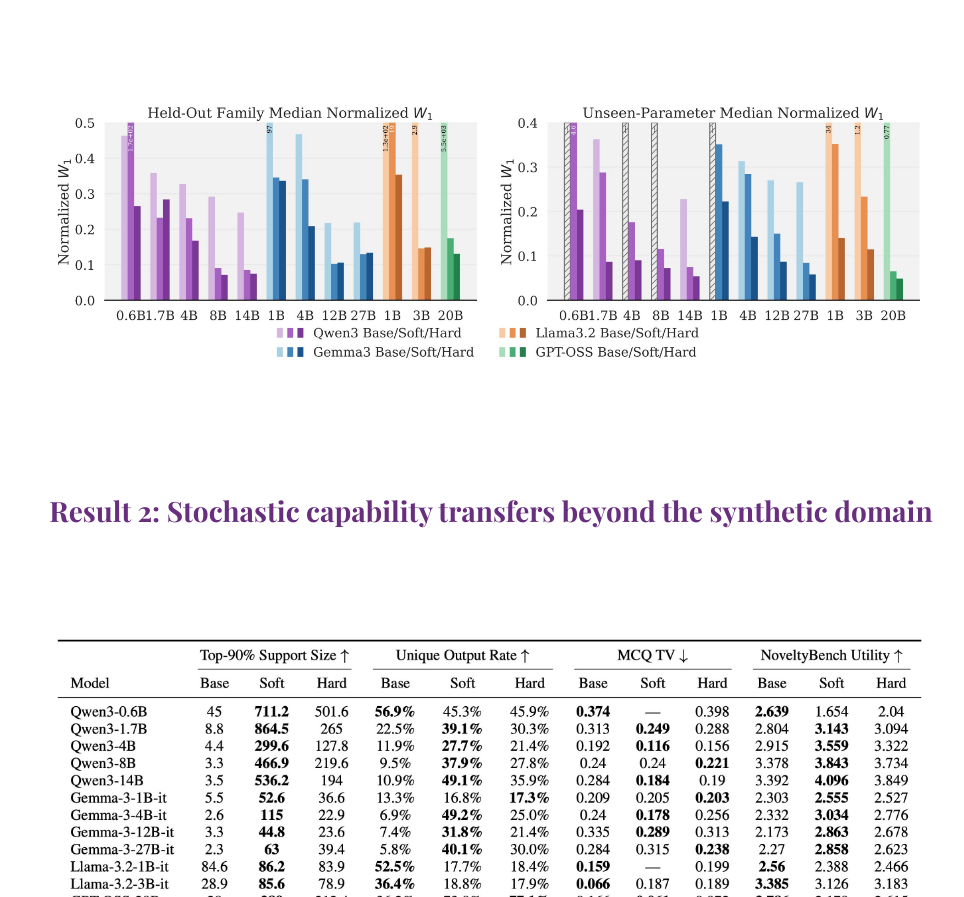
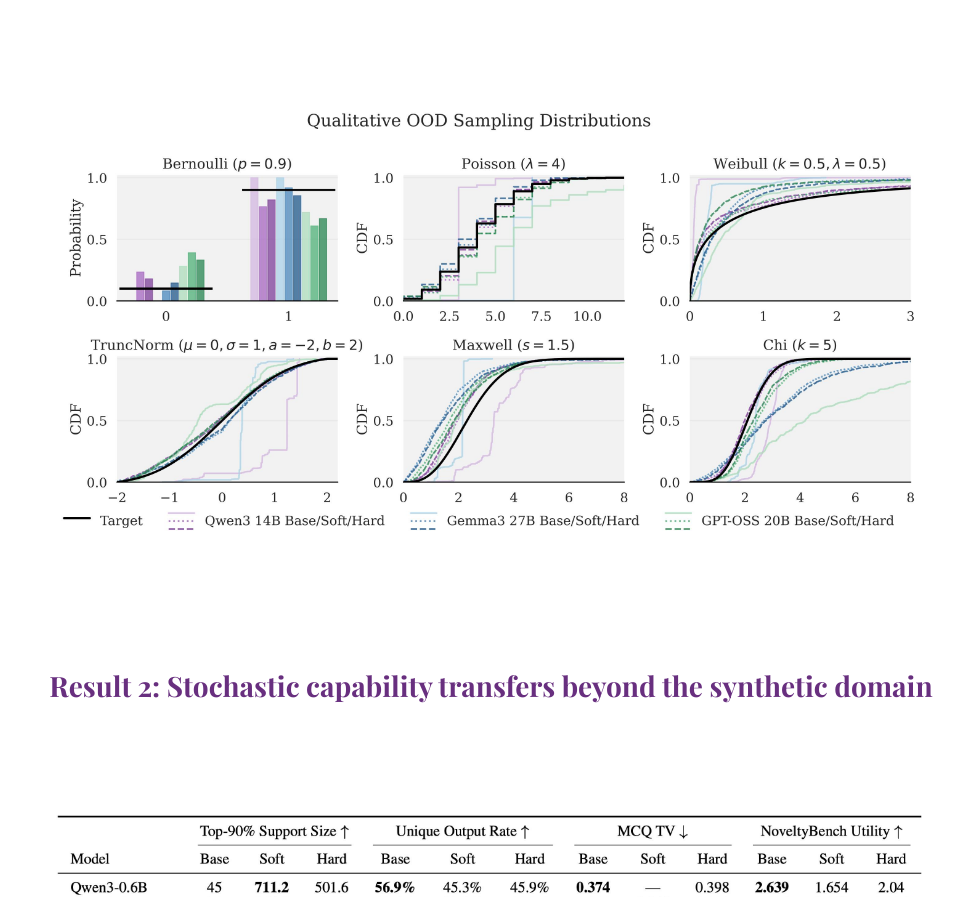
Before and after one commit to chandar-lab/Calibration-SFT, a plain HTML site: page index.html in a window 1280 px wide. Shown: the part 5351-6248 px from the top of the page, without its empty margins (149-1113 px from the left). Drawn offline with nearby package versions, Linux system fonts and the light colour scheme.

Commit message:
Use qualitative OOD figure for result one

```diff
--- a/index.html
+++ b/index.html
@@ -142,7 +142,7 @@
             <p>We evaluate on two held-out splits: six OOD distribution families never seen during training, and unseen parameter settings for seen families. Both variants sharply reduce family-median normalized Wasserstein-1 distance and approximately an order-of-magnitude reduction in trie-based logit KL. The models are not merely better at removing formatting artifacts, we find that models that already had near-perfect base validity still show large reductions in both metrics. Hard-target fine-tuning shows stronger performance on unseen parameters, while soft-target fine-tuning is occasionally slightly better on held-out families. This ability to generalize to unseen distributions is remarkable because it rules out simple memorization. It indicates the model is actively combining its latent pre-training knowledge of mathematical distributions with a newly learned mechanical ability to sample from them.</p>
 
             <div class="figure">
-                <img src="assets/results-2.jpeg" alt="WhatsApp Image 2026-05-19 at 23.12.02.jpeg" class="figure-image">
+                <img src="assets/results-6.jpeg" alt="WhatsApp Image 2026-05-19 at 23.12.02.jpeg" class="figure-image">
             </div>
 
             <h2>Result 2: Stochastic capability transfers beyond the synthetic domain</h2>
```
